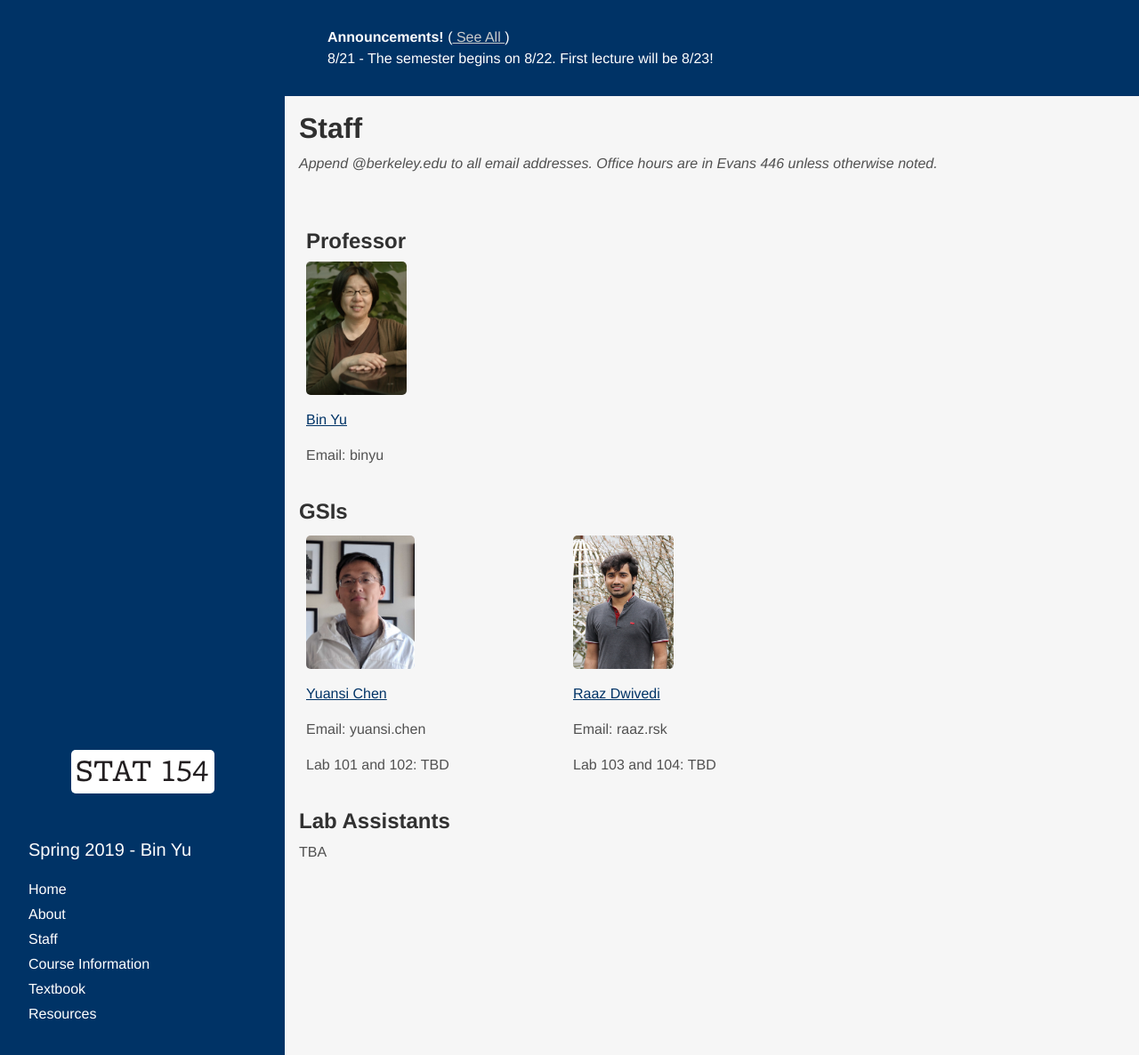
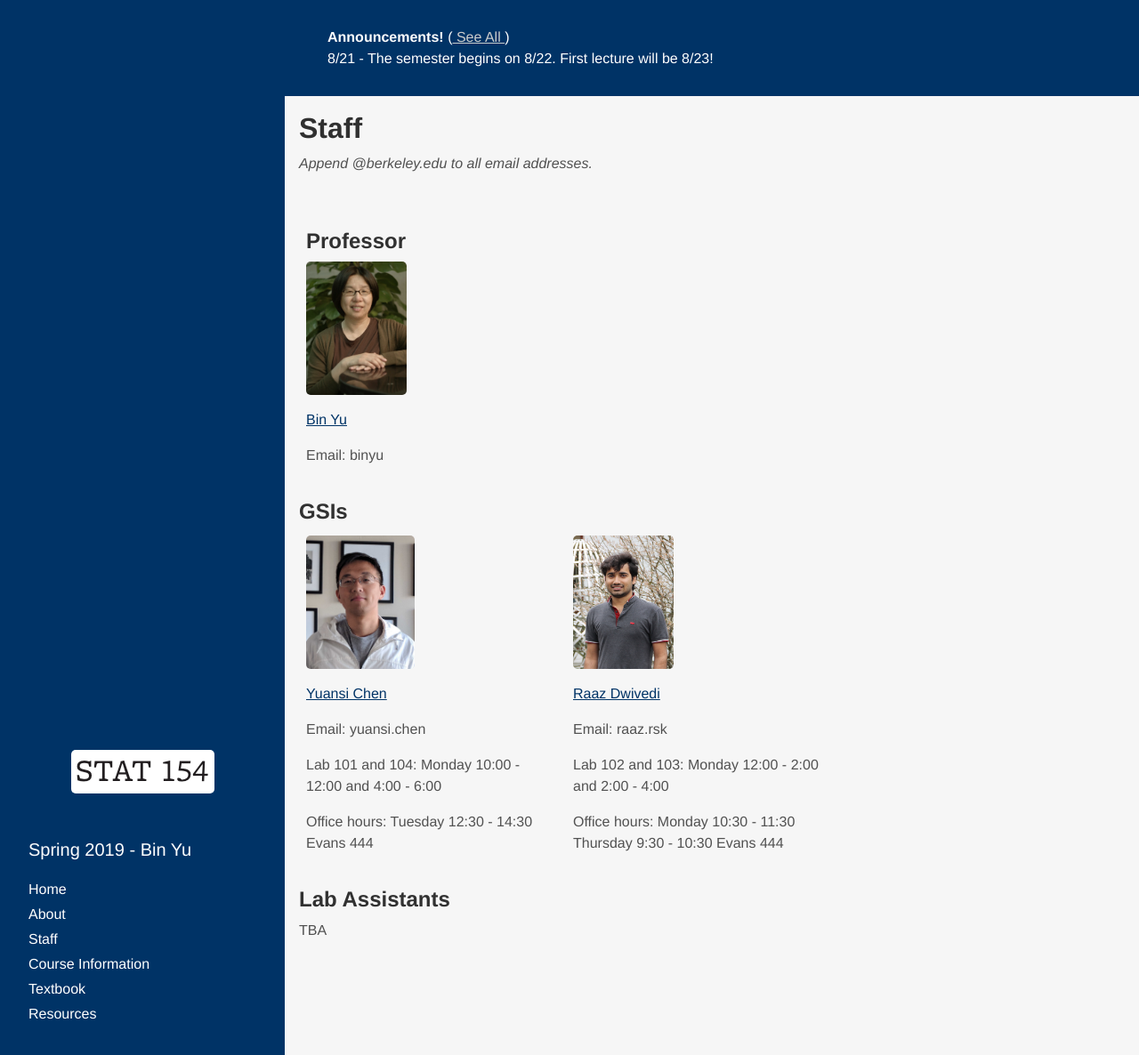
Before and after one commit to stat154/stat154.github.io, a Jekyll site: the page instructors.html, which Jekyll copies as it is, in a window 1280 px wide and 1186 px high. Shown: the whole window at 89% size. Built offline with Jekyll 4.4.1, drawn with Linux system fonts in a browser that asks for light colours; some web fonts are replaced.

Commit message:
updated office hours

```diff
--- a/instructors.html
+++ b/instructors.html
@@ -108,7 +108,7 @@ MathJax.Hub.Config({
     <div href='main' class="content container">
       <div class="page">
   <h1 class="page-title">Staff</h1>
-  <i> Append @berkeley.edu to all email addresses. Office hours are in Evans 446 unless otherwise noted. </i><p>&nbsp;</p>
+  <i> Append @berkeley.edu to all email addresses. </i><p>&nbsp;</p>
 
 <style>
     .wrap  {
@@ -146,7 +146,8 @@ MathJax.Hub.Config({
                 <img height="150" src="/assets/images/yuansi.jpg" alt="Yuansi Chen Photo">
                 <p><a href="https://www.stat.berkeley.edu/~yuansi.chen/" target="_blank">Yuansi Chen</a></p>
                 <p>Email: yuansi.chen</p>
-                <p>Lab 101 and 102: TBD</p>
+                <p>Lab 101 and 104: Monday 10:00 - 12:00 and 4:00 - 6:00</p>
+                <p>Office hours: Tuesday 12:30 - 14:30 Evans 444</p>
             </div>
         </td>
 
@@ -155,7 +156,8 @@ MathJax.Hub.Config({
                 <img height="150" src="/assets/images/raaz.jpg" alt="Hari Subbaraj Photo">
                 <p><a href="https://people.eecs.berkeley.edu/~raaz.rsk/" target="_blank">Raaz Dwivedi</a></p>
                 <p>Email: raaz.rsk</p>
-                <p>Lab 103 and 104: TBD</p>
+                <p>Lab 102 and 103: Monday 12:00 - 2:00 and 2:00 - 4:00</p>
+                <p>Office hours: Monday 10:30 - 11:30 Thursday 9:30 - 10:30 Evans 444</p>
             </div>
         </td>
     </tr>
```
